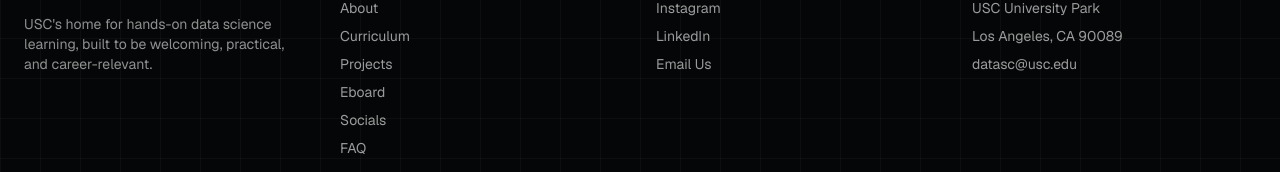
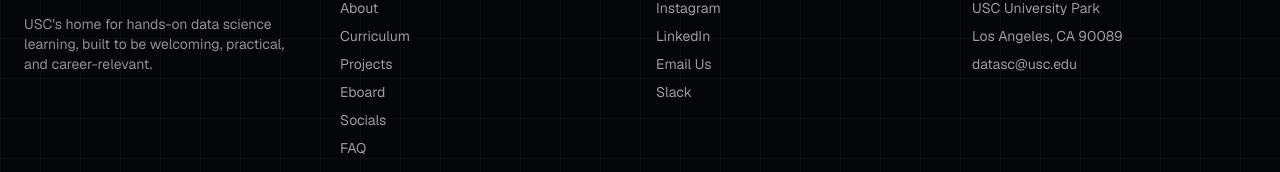
Before and after one commit to USC-Data-Science-Club/datasc_website, a Next.js app: page / in a window 1280 px wide. Shown: the part 8096-8268 px from the top of the page. Built offline with nearby package versions, Linux system fonts and the light colour scheme.

Commit message:
added slack to social channels

```diff
--- a/components/Footer.tsx
+++ b/components/Footer.tsx
@@ -69,6 +69,16 @@ export default function Footer() {
                   Email Us
                 </a>
               </li>
+              <li>
+                <a
+                  href="https://usc.enterprise.slack.com/archives/C0B9S4D8MT3"
+                  target="_blank"
+                  rel="noreferrer"
+                  className="transition hover:text-gold-raw"
+                >
+                  Slack
+                </a>
+              </li>
             </ul>
           </div>
 
```
